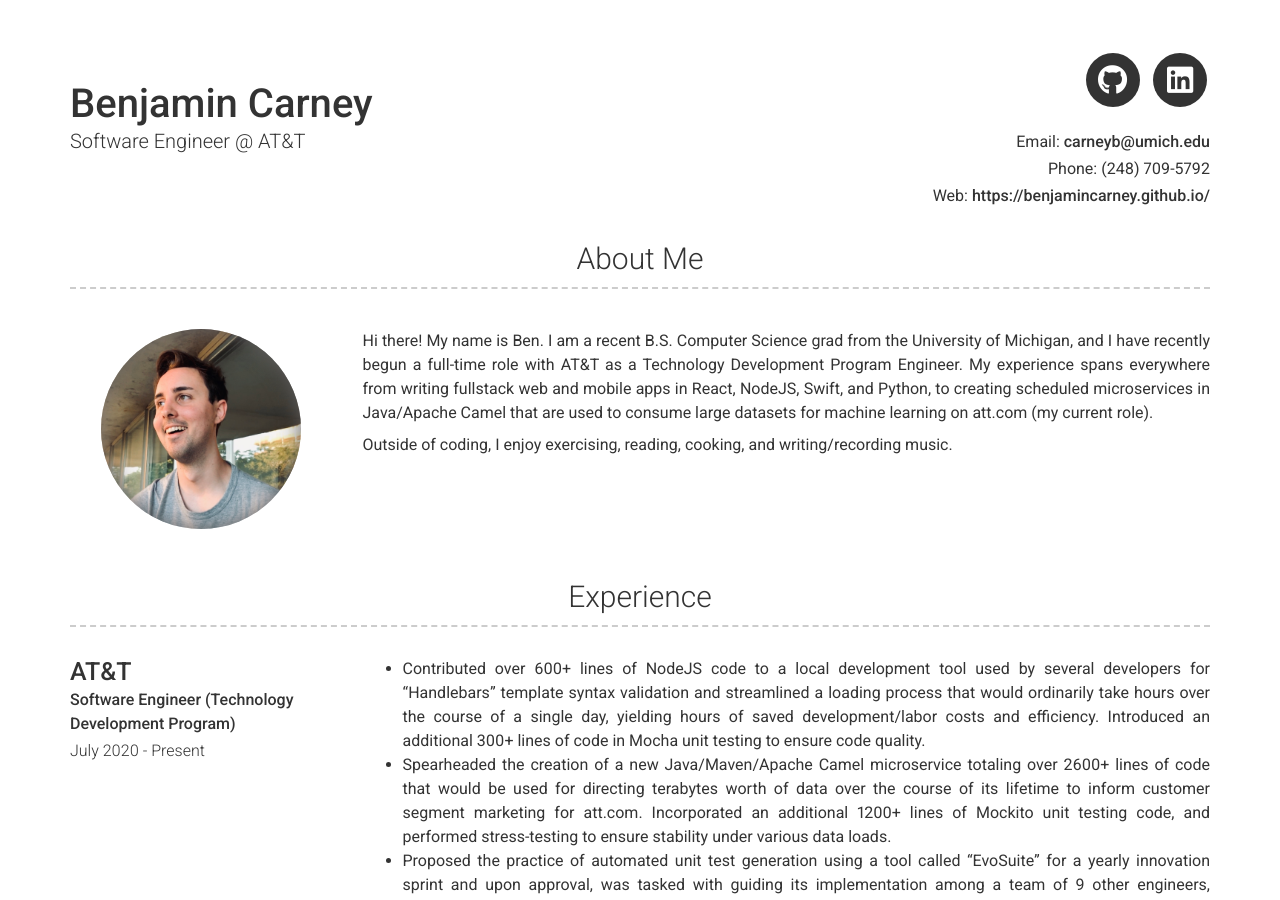
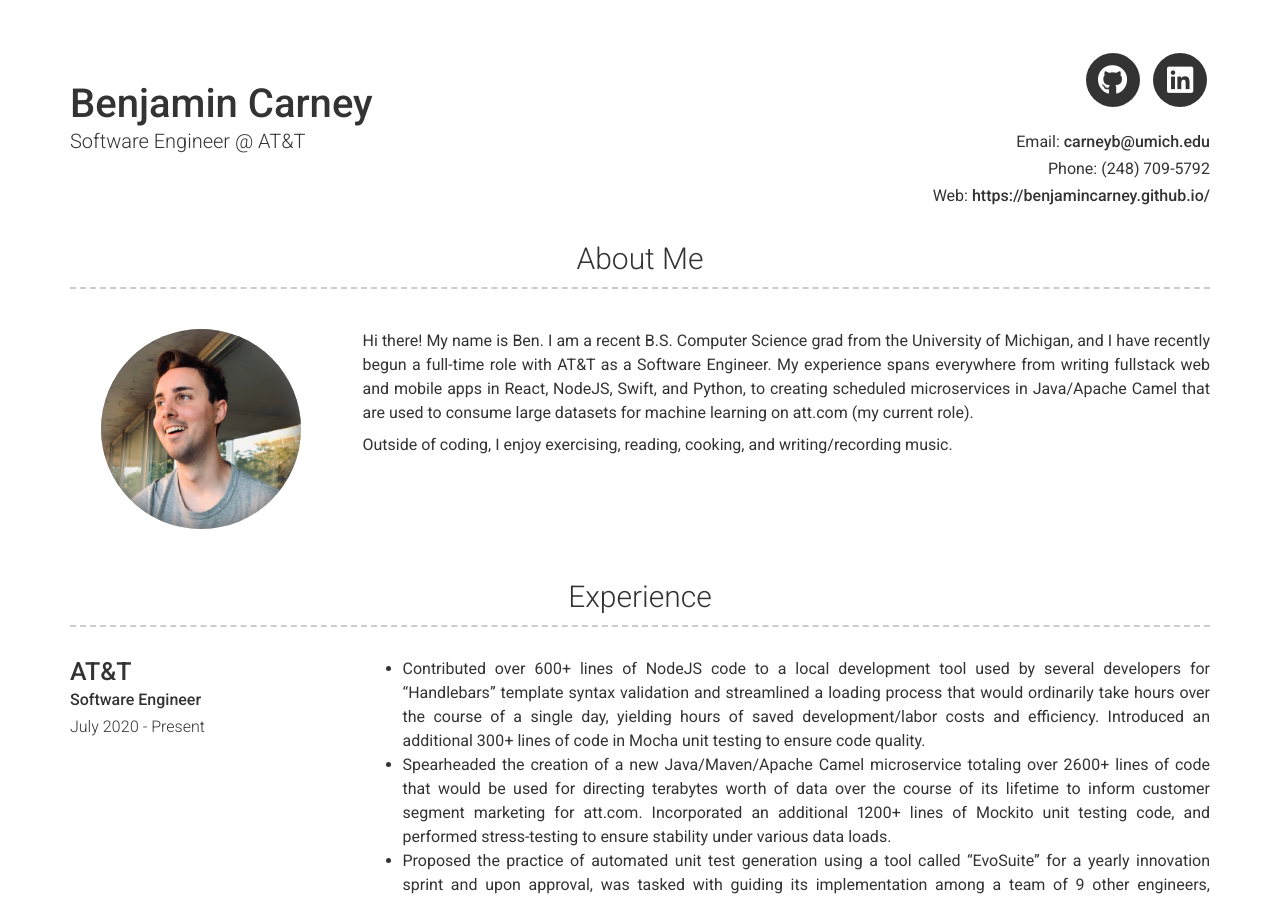
Before and after one commit to benjamincarney/benjamincarney.github.io, a Jekyll site: the page built from index.md, in a window 1280 px wide and 900 px high. Built offline with Jekyll 4.4.1, drawn with Linux system fonts in a browser that asks for light colours; nearby versions of some CDN libraries.

Commit message:
Adjusted config file

```diff
--- a/_config.yml
+++ b/_config.yml
@@ -53,9 +53,9 @@ linkedin_username: benjamincarney
 about_profile_image: images/Me.jpg
 about_content: | # this will include new lines to allow paragraphs
   Hi there! My name is Ben. I am a recent B.S. Computer Science grad from the University of Michigan, and I have recently
-  begun a full-time role with AT&T as a Technology Development Program Engineer. My experience spans everywhere from
-  writing fullstack web and mobile apps in React, NodeJS, Swift, and Python, to creating scheduled microservices in Java/Apache Camel
-  that are used to consume large datasets for machine learning on att.com (my current role).
+  begun a full-time role with AT&T as a Software Engineer. My experience spans everywhere from writing fullstack web and
+  mobile apps in React, NodeJS, Swift, and Python, to creating scheduled microservices in Java/Apache Camel that are used
+  to consume large datasets for machine learning on att.com (my current role).
 
   Outside of coding, I enjoy exercising, reading, cooking, and writing/recording music.
 
@@ -65,7 +65,7 @@ content:
     content:
       - layout: left
         title: AT&T
-        sub_title: Software Engineer (Technology Development Program)
+        sub_title: Software Engineer
         caption: July 2020 - Present
         # link: at&t.com
         # quote: >
```
